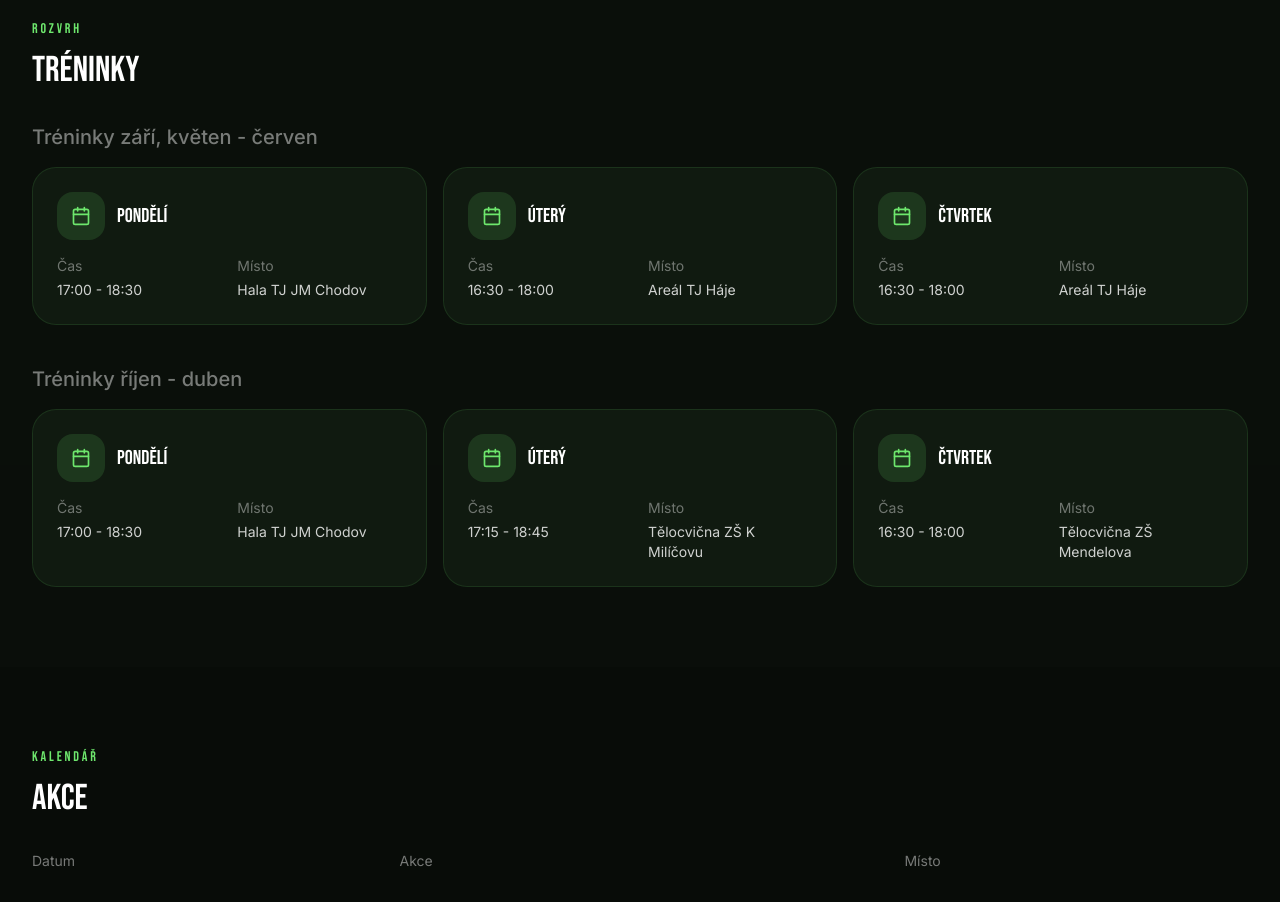
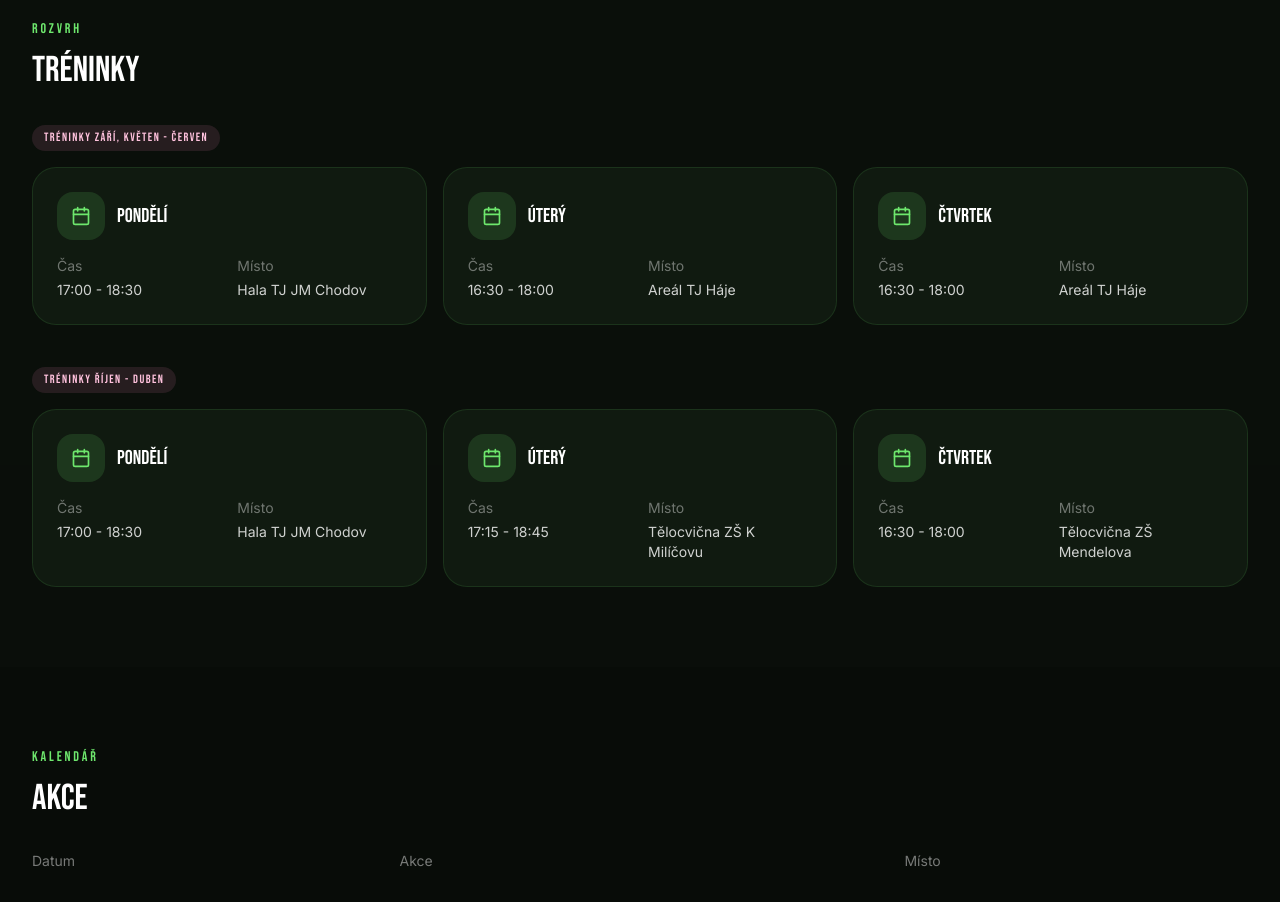
Before and after one commit to jakub245/hchaje-web, a React (Vite) app: page /druzstva/mini-zakyne in a window 1280 px wide. Shown: the part 1060-1962 px from the top of the page. Built offline with nearby package versions, Linux system fonts and the light colour scheme.

Commit message:
pink - final

```diff
--- a/src/app/pages/DruzstvoDetail.tsx
+++ b/src/app/pages/DruzstvoDetail.tsx
@@ -240,7 +240,11 @@ export default function DruzstvoDetail() {
             <div className="space-y-10">
               {trainingBlocks.map((block) => (
                 <div key={block.title}>
-                  <h3 className="text-xl text-white/45 mb-4 normal-case" style={{ fontFamily: inter }}>{block.title}</h3>
+                  <div className="mb-4">
+                    <span className="inline-flex rounded-full bg-[#F587B9]/12 px-3 py-1 text-[12px] uppercase tracking-[0.12em] text-[#FFC2DD]" style={{ fontFamily: bebas }}>
+                      {block.title}
+                    </span>
+                  </div>
                   <div className="grid gap-4 md:grid-cols-2 xl:grid-cols-3">
                     {block.items.map((item) => (
                       <div key={item.day + item.time + item.hall} className="mobile-solid-card rounded-3xl border border-[#6EE76D]/12 bg-[#101a10] p-6">
--- a/src/app/pages/Home.tsx
+++ b/src/app/pages/Home.tsx
@@ -101,9 +101,9 @@ function Hero() {
 
       <div className="relative max-w-7xl mx-auto px-4 sm:px-6 lg:px-8 py-20 lg:py-32 w-full">
         <div className="max-w-2xl">
-          <div className="inline-flex items-center gap-2 bg-[#F587B9]/10 border border-[#F587B9]/20 rounded-full px-4 py-1.5 mb-6">
-            <div className="w-2 h-2 rounded-full bg-[#F587B9] animate-pulse" />
-            <span className="text-[#F587B9] text-sm" style={{ fontFamily: bebas, letterSpacing: "0.1em" }}>
+          <div className="inline-flex items-center gap-2 bg-[#6EE76D]/10 border border-[#6EE76D]/20 rounded-full px-4 py-1.5 mb-6">
+            <div className="w-2 h-2 rounded-full bg-[#6EE76D] animate-pulse" />
+            <span className="text-[#6EE76D] text-sm" style={{ fontFamily: bebas, letterSpacing: "0.1em" }}>
               Sezóna 2025 / 2026
             </span>
           </div>
--- a/src/app/pages/Treninky.tsx
+++ b/src/app/pages/Treninky.tsx
@@ -79,7 +79,7 @@ export default function TreninkyPage() {
         <div className="max-w-7xl mx-auto px-4 sm:px-6 lg:px-8">
           <div className="mb-10">
             <div className="flex items-center gap-2 text-white/80 mb-4" style={{ fontFamily: bebas }}>
-              <MapPin className="w-4 h-4 text-[#F587B9]" />
+              <MapPin className="w-4 h-4 text-[#6EE76D]" />
               Filtrovat podle místa
             </div>
             <div className="flex flex-wrap gap-3">
@@ -130,7 +130,7 @@ export default function TreninkyPage() {
                           <div className="text-white text-[16px] leading-tight" style={{ fontFamily: inter }}>{slot.team}</div>
                           {slot.season && (
                             <div className="mt-2">
-                              <span className="inline-flex rounded-full border border-[#6EE76D]/20 bg-[#6EE76D]/8 px-2.5 py-1 text-[11px] text-white/75" style={{ fontFamily: inter }}>
+                              <span className="inline-flex rounded-full bg-[#F587B9]/12 px-3 py-1 text-[12px] uppercase tracking-[0.12em] text-[#FFC2DD]" style={{ fontFamily: bebas }}>
                                 {slot.season}
                               </span>
                             </div>
```
